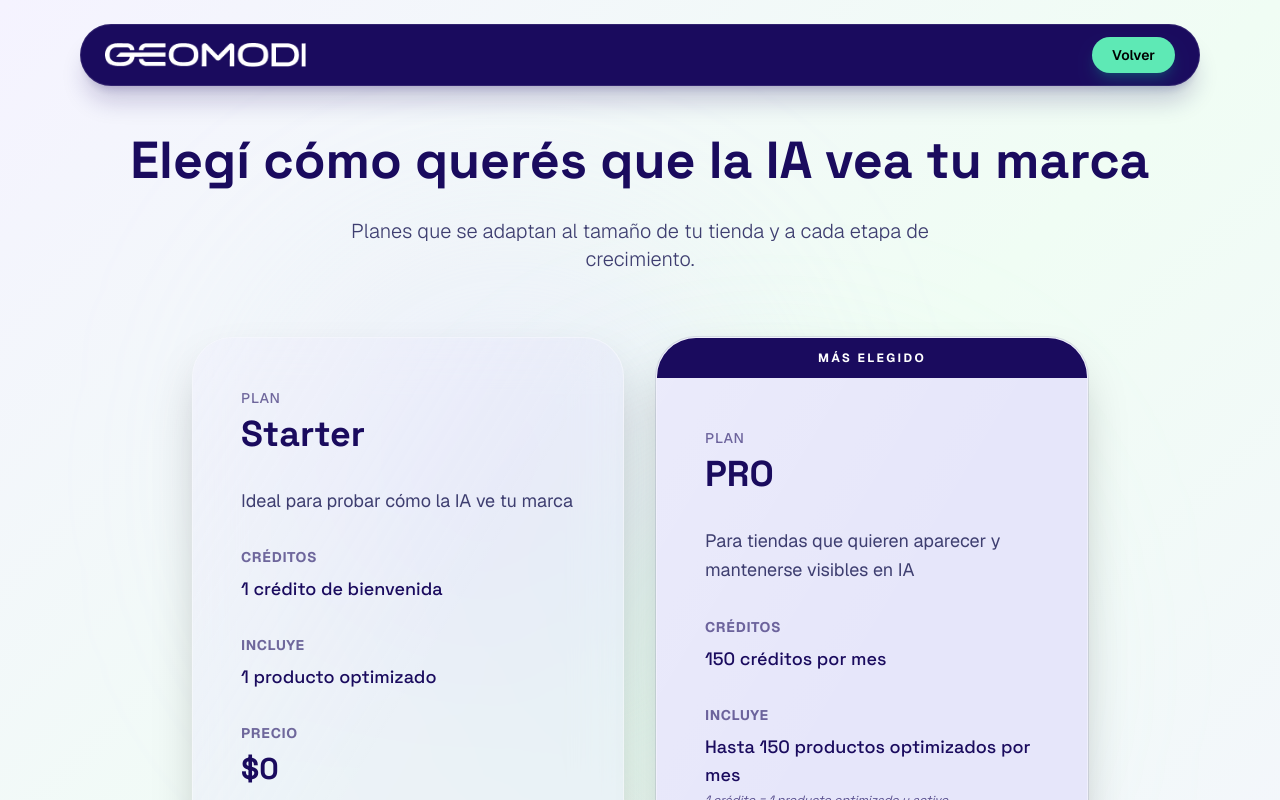
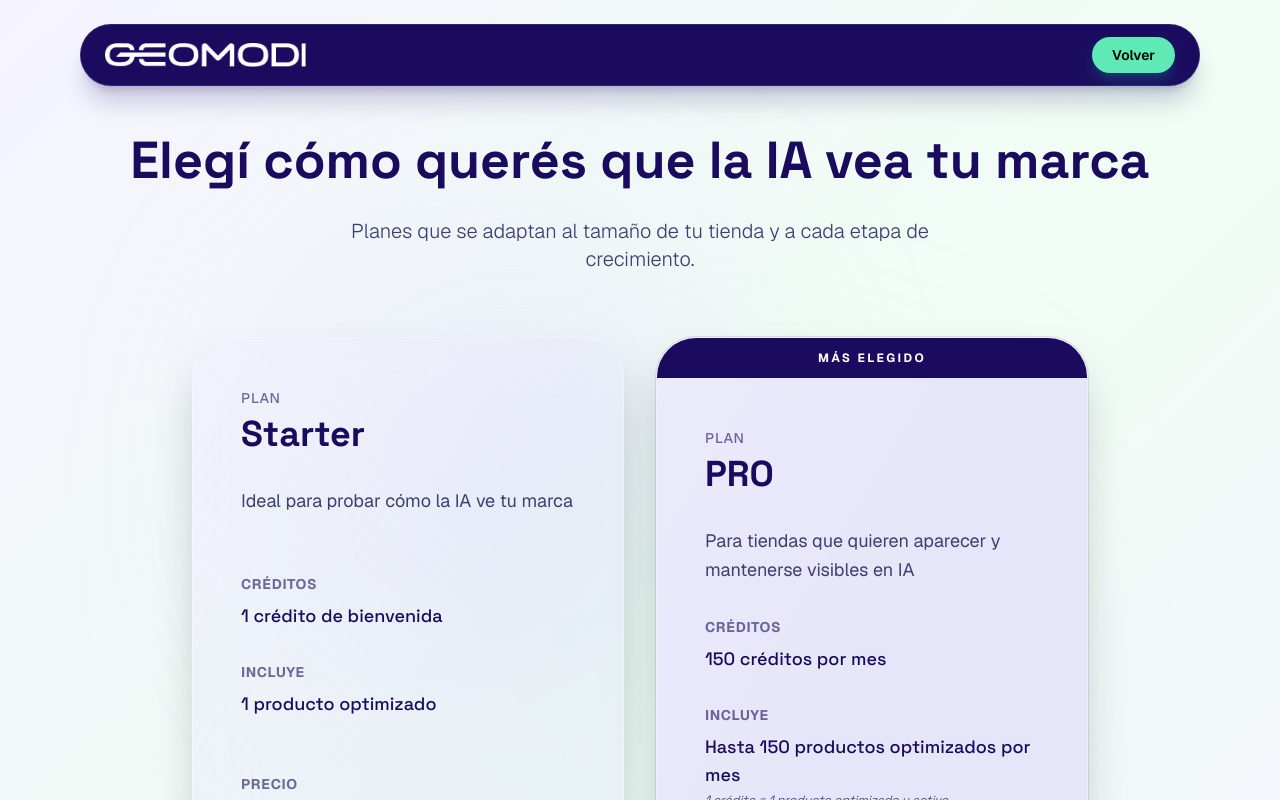
Before and after one commit to luchimbo/geomodi-landing, a Next.js app: page /pricing in a window 1280 px wide. Shown: the top 800 px of the page. Built offline with nearby package versions, Linux system fonts and the light colour scheme.

Commit message:
style: align pricing card contents using min-height on descriptions and list items

```diff
--- a/src/app/pricing/page.js
+++ b/src/app/pricing/page.js
@@ -110,16 +110,16 @@ export default function PricingPage() {
                                         <h2 className="text-4xl font-bold font-space mt-1">{plan.name}</h2>
                                     </div>
 
-                                    <p className="text-lg text-[#3E3E70] mb-8 leading-relaxed">
+                                    <p className="text-lg text-[#3E3E70] mb-8 leading-relaxed min-h-[56px]">
                                         {plan.description}
                                     </p>
 
                                     <div className="space-y-8 mb-10 flex-1">
-                                        <div>
+                                        <div className="min-h-[3.5rem]">
                                             <h4 className="text-sm font-bold uppercase tracking-wider mb-2 opacity-60">Créditos</h4>
                                             <p className="text-[#1A0B5E] text-lg font-medium font-space">{plan.credits}</p>
                                         </div>
-                                        <div>
+                                        <div className="min-h-[5rem]">
                                             <h4 className="text-sm font-bold uppercase tracking-wider mb-2 opacity-60">Incluye</h4>
                                             <p className="text-[#1A0B5E] text-lg font-medium font-space">{plan.includes}</p>
                                             {plan.note && (
```
